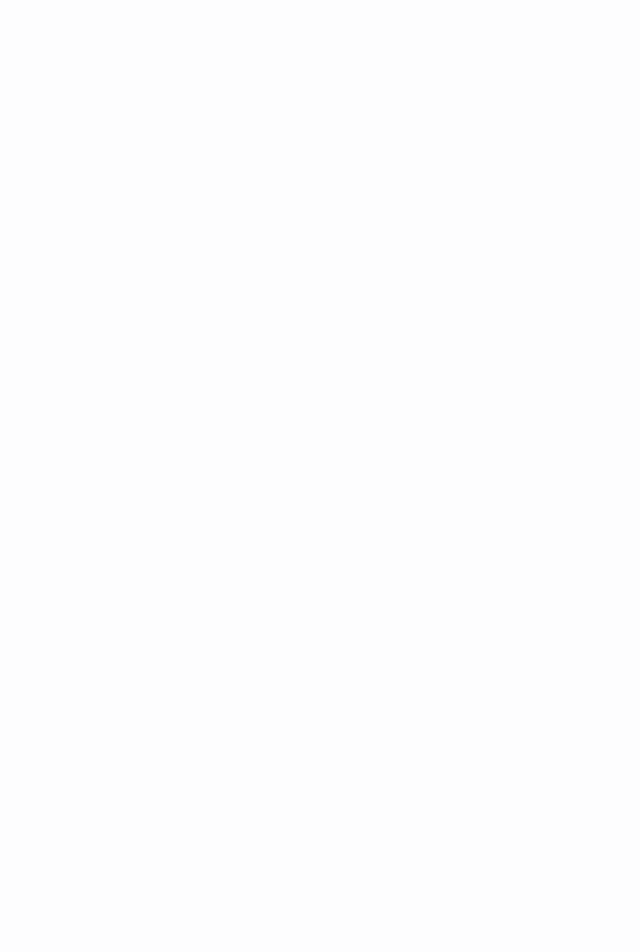
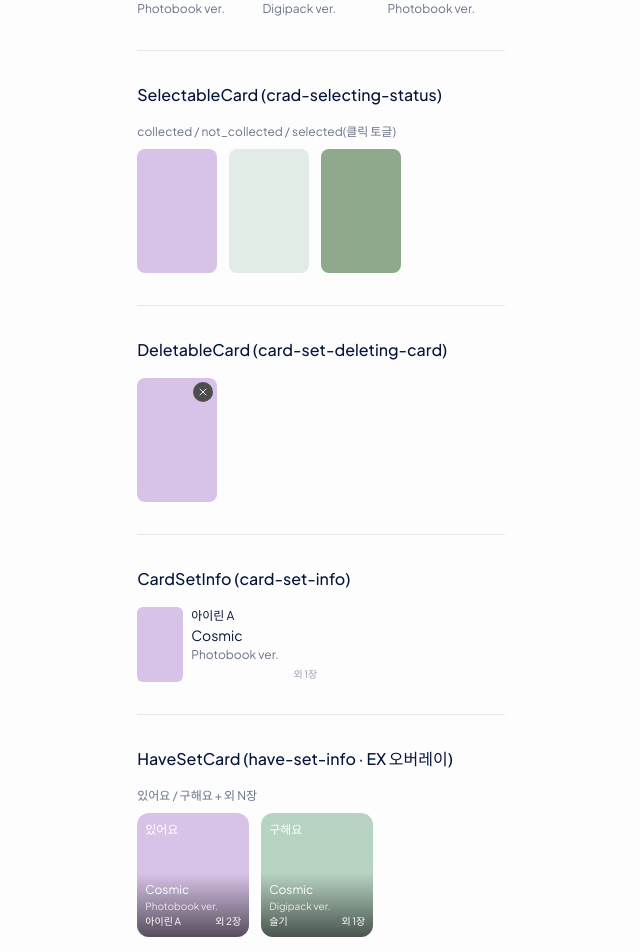
Before and after one commit to perweekdev/swypweb-client, a Next.js app: page /dev/components in a window 1280 px wide. Shown: the part 3540-4492 px from the top of the page, without its empty margins (319-959 px from the left). Before the commit the page ends 3308 px from the top, so only its background shows below. Built offline with nearby package versions, Linux system fonts and the light colour scheme; a web font is replaced by a local one.

Commit message:
feat: add photocard set/select/delete card molecules
- PhotocardImage(맨 사진 55:85) 베이스 추출
- SelectableCard(3상태), DeletableCard, CardSetInfo, HaveSetCard 추가
- /dev/components 카탈로그에 포카 카드 섹션 추가

```diff
--- a/src/app/dev/components/page.tsx
+++ b/src/app/dev/components/page.tsx
@@ -16,7 +16,12 @@ import { Avatar } from '@components/ui/avatar';
 import { ChatBubble } from '@components/chat/chat-bubble';
 import { ChatInputBar } from '@components/chat/chat-input-bar';
 import { ChatListRow } from '@components/chat/chat-list-row';
-import { mockChatRoomSummaries } from '@/mocks/chat';
+import { PhotocardCard } from '@components/photocard/photocard-card';
+import { SelectableCard } from '@components/photocard/selectable-card';
+import { DeletableCard } from '@components/photocard/deletable-card';
+import { CardSetInfo } from '@components/photocard/card-set-info';
+import { HaveSetCard } from '@components/photocard/have-set-card';
+import { mockChatRoomSummaries, mockChatRooms } from '@/mocks/chat';
 import { ChevronLeftIcon } from '@components/icons';
 
 /**
@@ -45,6 +50,10 @@ function Row({ label, children }: { label: string; children: ReactNode }) {
 
 export default function ComponentCatalogPage() {
   const [toggleOn, setToggleOn] = useState(true);
+  const [pickedId, setPickedId] = useState<string | null>(null);
+
+  const { myCards: haveCards, partnerCards: wantCards } = mockChatRooms[0].exchangeSet;
+  const cards = [...haveCards, ...wantCards]; // 카탈로그용 3장 확보
 
   return (
     <main className="mx-auto max-w-[480px] px-5 py-6">
@@ -217,6 +226,58 @@ export default function ComponentCatalogPage() {
           ))}
         </ul>
       </Section>
+
+      {/* ── 청크 4: 포카 카드 molecules ─────────────────────── */}
+      <Section title="PhotocardCard (박스 + 정보, 3열)">
+        <ul className="grid grid-cols-3 gap-2">
+          {cards.slice(0, 3).map((card) => (
+            <li key={card.id}>
+              <PhotocardCard card={card} />
+            </li>
+          ))}
+        </ul>
+      </Section>
+
+      <Section title="SelectableCard (crad-selecting-status)">
+        <Row label="collected / not_collected / selected(클릭 토글)">
+          <div className="w-20">
+            <SelectableCard card={cards[0]} state="collected" />
+          </div>
+          <div className="w-20">
+            <SelectableCard card={cards[1]} state="not_collected" />
+          </div>
+          <div className="w-20">
+            <SelectableCard
+              card={cards[2]}
+              state={pickedId === cards[2].id ? 'selected' : 'collected'}
+              onClick={() => setPickedId((id) => (id === cards[2].id ? null : cards[2].id))}
+            />
+          </div>
+        </Row>
+      </Section>
+
+      <Section title="DeletableCard (card-set-deleting-card)">
+        <div className="w-20">
+          <DeletableCard card={cards[0]} />
+        </div>
+      </Section>
+
+      <Section title="CardSetInfo (card-set-info)">
+        <div className="max-w-[180px]">
+          <CardSetInfo card={cards[0]} extraCount={wantCards.length - 1} />
+        </div>
+      </Section>
+
+      <Section title="HaveSetCard (have-set-info · EX 오버레이)">
+        <Row label="있어요 / 구해요 + 외 N장">
+          <div className="w-28">
+            <HaveSetCard card={cards[0]} label="있어요" extraCount={cards.length - 1} />
+          </div>
+          <div className="w-28">
+            <HaveSetCard card={wantCards[0]} label="구해요" extraCount={wantCards.length - 1} />
+          </div>
+        </Row>
+      </Section>
     </main>
   );
 }
--- /dev/null
+++ b/src/components/photocard/card-set-info.tsx
@@ -0,0 +1,31 @@
+import { PhotocardImage, PhotocardMeta } from '@components/photocard/photocard-card';
+import type { Photocard } from '@/types/photocard.types';
+
+/**
+ * 가로형 대표 포카 카드 (card-set-info). 작은 사진 + 정보 + '외 N장'.
+ * 계측: 대표 사진 46×75, 정보(멤버명/앨범명/앨범 버전), 우하단 '외 N장'.
+ * CHAT-002 매치 정보·교환 세트 요약에서 이 카드를 좌우로 배치한다(청크 7에서 통합).
+ */
+export function CardSetInfo({
+  card,
+  extraCount = 0,
+  className = '',
+}: {
+  card: Photocard;
+  extraCount?: number;
+  className?: string;
+}) {
+  return (
+    <div className={`flex min-w-0 gap-2 ${className}`}>
+      <PhotocardImage card={card} className="h-[75px] w-[46px] shrink-0 rounded-md" />
+      <div className="flex min-w-0 flex-1 flex-col">
+        <PhotocardMeta card={card} />
+        {extraCount > 0 && (
+          <span className="mt-auto text-right text-body4 text-secondary-300">
+            외 {extraCount}장
+          </span>
+        )}
+      </div>
+    </div>
+  );
+}
--- /dev/null
+++ b/src/components/photocard/deletable-card.tsx
@@ -0,0 +1,31 @@
+import { CloseIcon } from '@components/icons';
+import { PhotocardImage } from '@components/photocard/photocard-card';
+import type { Photocard } from '@/types/photocard.types';
+
+/**
+ * 삭제 가능한 포카 (card-set-deleting-card). 세로 사진 우상단에 어두운 원 X.
+ * 교환 세트 등록/수정 그리드에서 선택된 포카를 뺄 때 사용.
+ */
+export function DeletableCard({
+  card,
+  onDelete,
+  className = '',
+}: {
+  card: Photocard;
+  onDelete?: () => void;
+  className?: string;
+}) {
+  return (
+    <div className={`relative ${className}`}>
+      <PhotocardImage card={card} className="aspect-[55/85] w-full" />
+      <button
+        type="button"
+        aria-label="삭제"
+        onClick={onDelete}
+        className="absolute right-1 top-1 flex size-5 items-center justify-center rounded-full bg-gray-700 text-white"
+      >
+        <CloseIcon className="size-3" />
+      </button>
+    </div>
+  );
+}
--- /dev/null
+++ b/src/components/photocard/have-set-card.tsx
@@ -0,0 +1,44 @@
+import type { Photocard } from '@/types/photocard.types';
+
+/**
+ * 오버레이형 교환 세트 카드 (have-set-info). 사진 위에 라벨·정보·'외 N장'을 얹는다.
+ * 계측: 108×120, 좌상단 라벨(있어요/구해요), 하단 그라데이션 위 정보 + 우하단 '외 N장'.
+ *
+ * ⚠️ EX 도메인 화면(교환 세트)용. 화면 디자인 핸드오프 후 오버레이 정보 순서/색을 재확인한다.
+ */
+export function HaveSetCard({
+  card,
+  label = '있어요',
+  extraCount = 0,
+  className = '',
+}: {
+  card: Photocard;
+  label?: string;
+  extraCount?: number;
+  className?: string;
+}) {
+  return (
+    <div className={`relative aspect-[108/120] overflow-hidden rounded-xl ${className}`}>
+      {/* TODO: imageUrl 제공 시 next/image로 교체 */}
+      <div
+        className="size-full"
+        style={{ backgroundColor: card.color }}
+        role="img"
+        aria-label={`${card.memberName} ${card.albumName} ${card.versionName}`}
+      />
+
+      <span className="absolute left-2 top-2 text-body3 font-medium text-white">{label}</span>
+
+      <div className="absolute inset-x-0 bottom-0 bg-gradient-to-t from-black/60 to-transparent p-2">
+        <p className="truncate text-body3 text-white">{card.albumName}</p>
+        <p className="truncate text-body4 text-white/80">{card.versionName}</p>
+        <div className="flex items-end justify-between gap-1">
+          <span className="truncate text-body4 text-white">{card.memberName}</span>
+          {extraCount > 0 && (
+            <span className="shrink-0 text-body4 text-white">외 {extraCount}장</span>
+          )}
+        </div>
+      </div>
+    </div>
+  );
+}
--- a/src/components/photocard/photocard-card.tsx
+++ b/src/components/photocard/photocard-card.tsx
@@ -1,4 +1,27 @@
 import type { Photocard } from '@/types/photocard.types';
+
+/**
+ * 포카 사진 자체 (뒤 박스 없음). 세로 비율 55:85, 이미지 에셋 전 색상 블록.
+ * 선택/삭제 카드(SelectableCard·DeletableCard)와 오버레이 카드의 베이스.
+ * 기본은 셀 너비를 채우는 55:85. className으로 고정 크기 지정 가능.
+ */
+export function PhotocardImage({
+  card,
+  className = 'aspect-[55/85] w-full',
+}: {
+  card: Photocard;
+  className?: string;
+}) {
+  return (
+    // TODO: imageUrl 제공 시 next/image로 교체
+    <div
+      className={`overflow-hidden rounded-lg ${className}`}
+      style={{ backgroundColor: card.color }}
+      role="img"
+      aria-label={`${card.memberName} ${card.albumName} ${card.versionName}`}
+    />
+  );
+}
 
 /**
  * 포카 사진 박스 — 스토리보드 공통 "포카 사진 뒤에 박스로 배경 표시".
--- /dev/null
+++ b/src/components/photocard/selectable-card.tsx
@@ -0,0 +1,43 @@
+import { ImageCheck } from '@components/ui/image-check';
+import { PhotocardImage } from '@components/photocard/photocard-card';
+import type { Photocard } from '@/types/photocard.types';
+
+/**
+ * 선택 상태 포카 (crad-selecting-status). 뒤 박스 없는 세로 사진.
+ * 계측: 64×104(세로 사진), 3상태.
+ *   collected     — 보유 사진(그대로)
+ *   not_collected — 미보유(딤 처리)
+ *   selected      — primary-900 링 + 우상단 ImageCheck(선택)
+ */
+type State = 'collected' | 'not_collected' | 'selected';
+
+export function SelectableCard({
+  card,
+  state,
+  onClick,
+  className = '',
+}: {
+  card: Photocard;
+  state: State;
+  onClick?: () => void;
+  className?: string;
+}) {
+  const selected = state === 'selected';
+
+  return (
+    <button
+      type="button"
+      onClick={onClick}
+      aria-pressed={selected}
+      className={`relative block w-full ${className}`}
+    >
+      <PhotocardImage
+        card={card}
+        className={`aspect-[55/85] w-full ${state === 'not_collected' ? 'opacity-40' : ''} ${
+          selected ? 'ring-2 ring-primary-900' : ''
+        }`}
+      />
+      {selected && <ImageCheck selected className="absolute right-1.5 top-1.5 size-6" />}
+    </button>
+  );
+}
```
